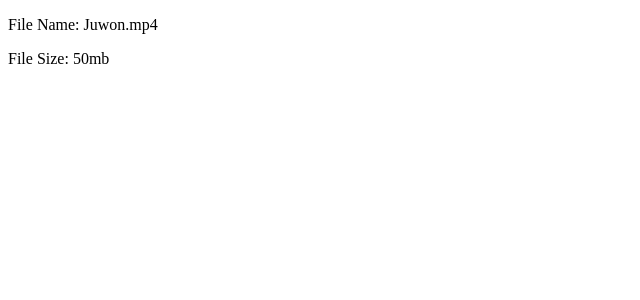
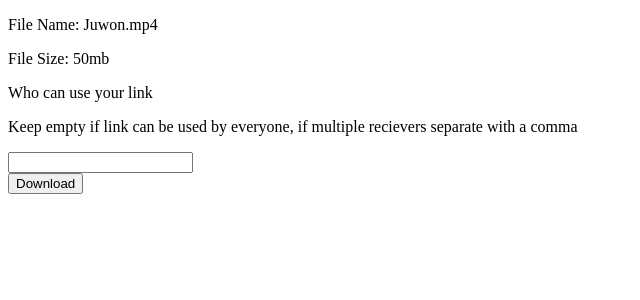
Before and after one commit to Juwonthefirst/File-upload, a Flask app: template templates/share.html in a window 1280 px wide. Shown: the top 300 px of the page, without its empty margins (0-640 px from the left). Run offline with Flask 3, Linux system fonts and the light colour scheme; the template is opened without the code that fills it, so the values that code supplies are empty; parts of the project's set-up code (start-up, migrations or seed data) failed here and were passed over; some libraries are stand-ins or nearby versions.

Commit message:
update share.html

```diff
--- a/templates/share.html
+++ b/templates/share.html
@@ -6,6 +6,7 @@
     <meta name="viewport" content="width=device-width, initial-scale=1">
     <script src="https://code.iconify.design/iconify-icon/2.3.0/iconify-icon.min.js"></script>
     <link rel='stylesheet' href='https://fonts.googleapis.com/css2?family=Poppins:ital,wght@0,100;0,200;0,300;0,400;0,500;0,600;0,700;0,800;0,900;1,100;1,200;1,300;1,400;1,500;1,600;1,700;1,800;1,900&amp;display=swap'>
+    <link rel="apple-touch-icon" href="favicon.png" />
     <title>Cloud Share</title>
 </head>
 
@@ -15,7 +16,15 @@
             <p>File Name: Juwon.mp4</p>
             <p>File Size: 50mb</p>
         </div>
+        <form action="" method="post">
+            <label for="recievers">Who can use your link</label>
+            <p>Keep empty if link can be used by everyone, if multiple recievers separate with a comma</p>
+            <input type="text" name="recievers" id="reciever" value="" />
+            <div class="url">
 
+            </div>
+            <input type="submit" value="Download" />
+        </form>
     </div>
 </body>
 
```
